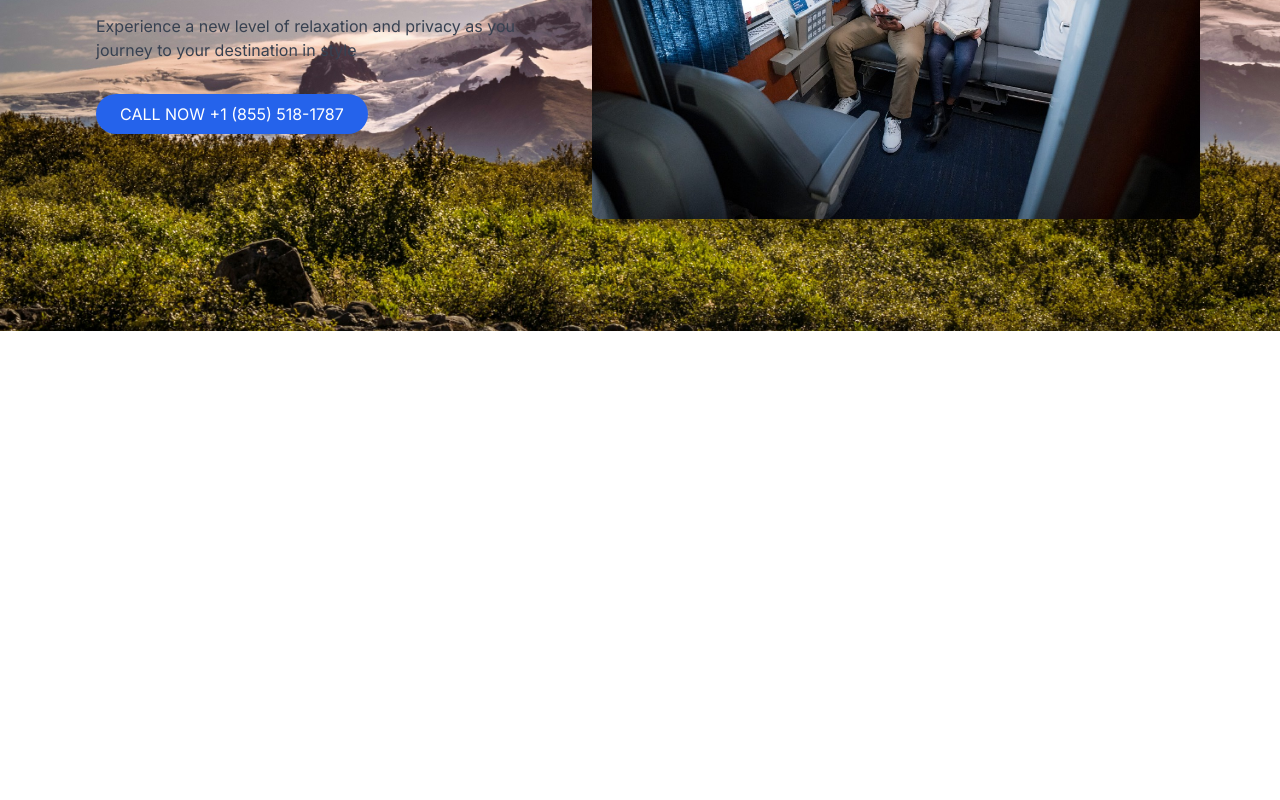
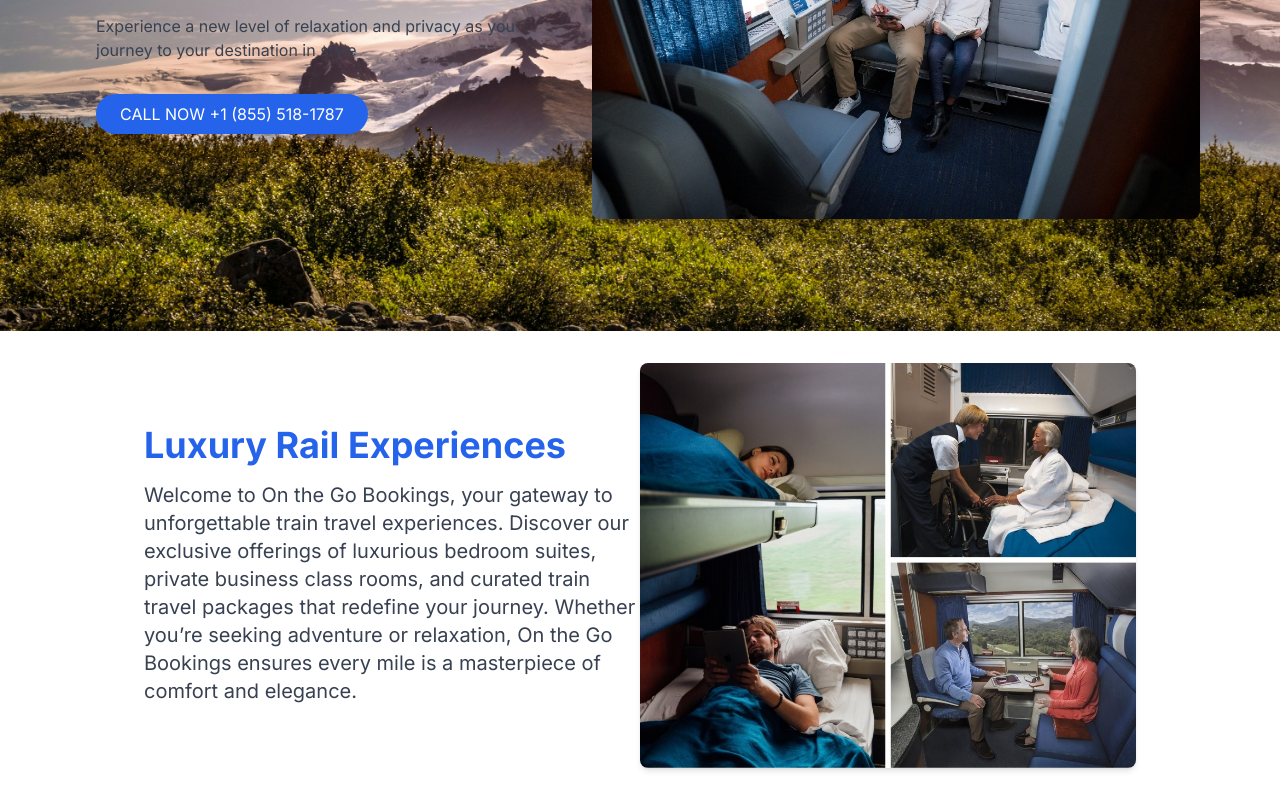
Before and after one commit to Tahirasif31/train-booking, a Next.js app: page / in a window 1280 px wide. Shown: the part 376-1176 px from the top of the page. Before the commit the page ends 800 px from the top, so only its background shows below. Built offline with nearby package versions, Linux system fonts and the light colour scheme.

Commit message:
luxury section

```diff
--- a/app/page.js
+++ b/app/page.js
@@ -1,5 +1,6 @@
 import Footer from "@/components/footer";
 import Hero from "@/components/hero";
+import LuxuryRailExperiences from "@/components/luxury";
 import Navbar from "@/components/nav";
 import Image from "next/image";
 
@@ -8,6 +9,7 @@ export default function Home() {
     <main>
       <Navbar />
       <Hero />
+      <LuxuryRailExperiences />
     </main>
   );
 }
--- /dev/null
+++ b/components/luxury.js
@@ -0,0 +1,33 @@
+import React from "react";
+
+const LuxuryRailExperiences = () => {
+  return (
+    <div className="flex flex-col lg:flex-row items-center lg:justify-between p-8 bg-white md:mx-28">
+      {/* Text Section */}
+      <div className="lg:w-1/2 mb-8 lg:mb-0">
+        <h2 className="text-3xl lg:text-4xl font-bold text-blue-600 mb-4">
+          Luxury Rail Experiences
+        </h2>
+        <p className="text-lg lg:text-xl text-gray-700">
+          Welcome to On the Go Bookings, your gateway to unforgettable train
+          travel experiences. Discover our exclusive offerings of luxurious
+          bedroom suites, private business class rooms, and curated train travel
+          packages that redefine your journey. Whether you’re seeking adventure
+          or relaxation, On the Go Bookings ensures every mile is a masterpiece
+          of comfort and elegance.
+        </p>
+      </div>
+
+      {/* Image Section */}
+      <div className="lg:w-1/2">
+        <img
+          src="/rail.jpg"
+          alt="Luxurious bedroom"
+          className="w-full h-full object-cover rounded-lg shadow-md"
+        />
+      </div>
+    </div>
+  );
+};
+
+export default LuxuryRailExperiences;
```
Also changed, not shown: public/rail.jpg (added).
